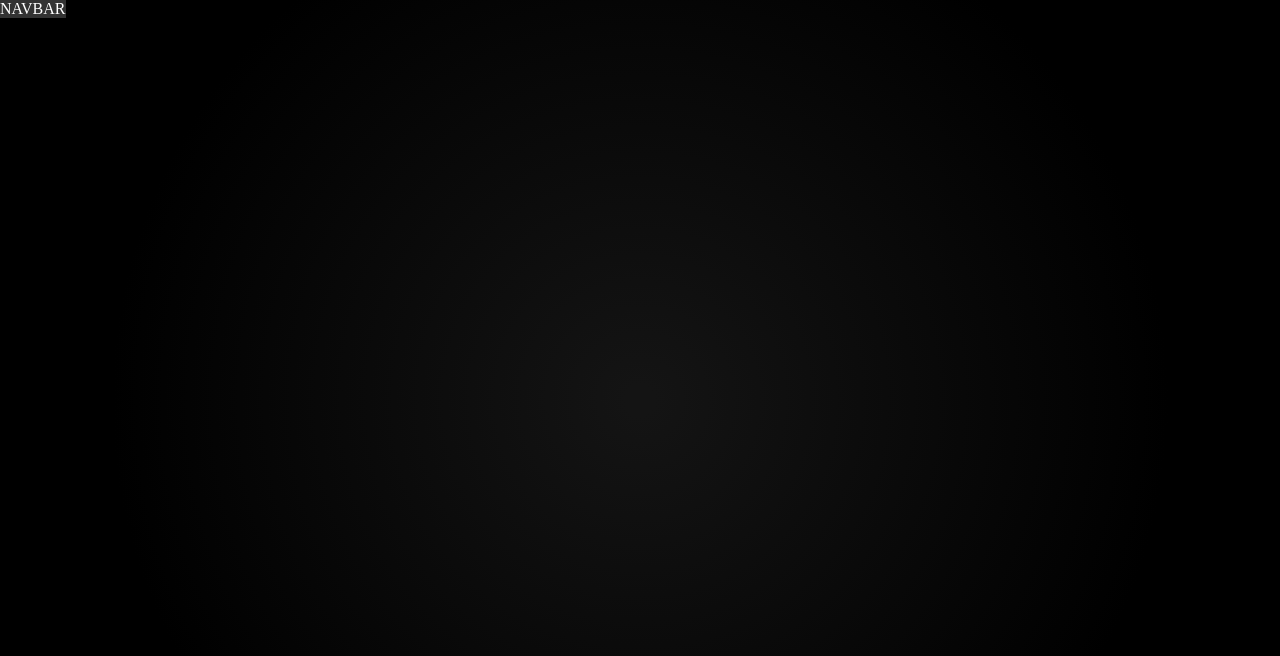
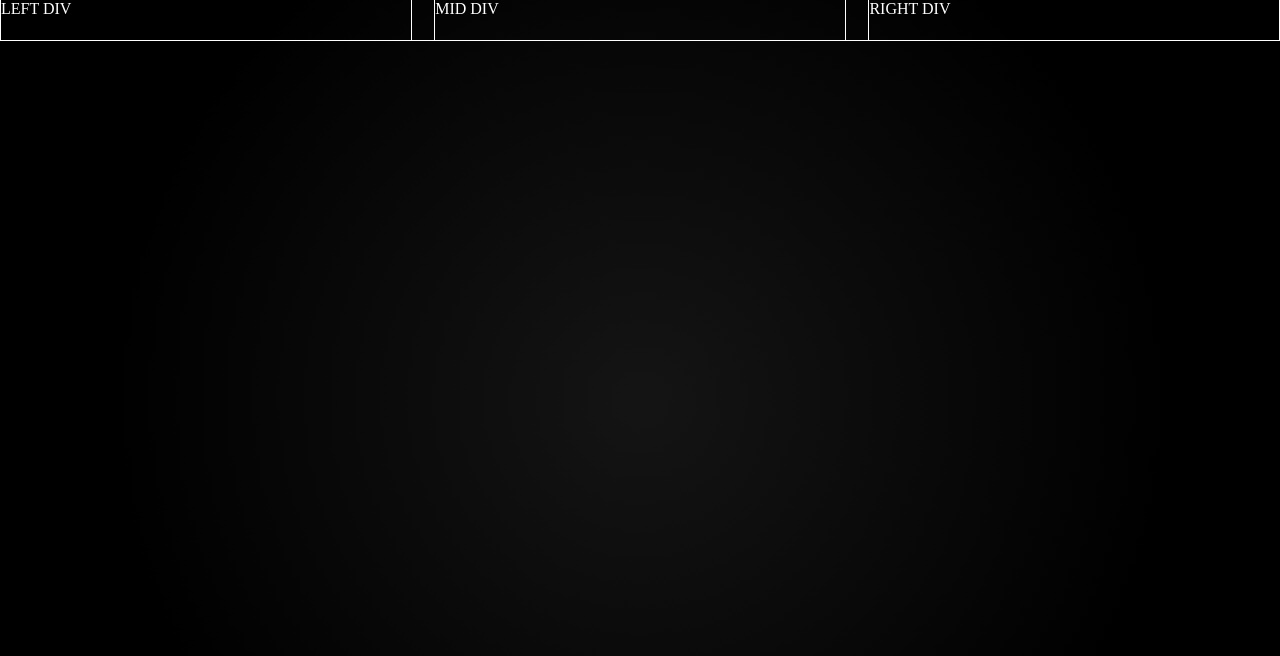
Before and after one commit to joshjones49/ticketing-system, a React (Vite) app in the folder torch-ticket-system/: page / in a window 1280 px wide. Shown: the top 656 px of the page. Built offline with nearby package versions, Linux system fonts and the light colour scheme.

Commit message:
Added divs to navbar

```diff
--- a/torch-ticket-system/src/App.css
+++ b/torch-ticket-system/src/App.css
@@ -1,3 +1,6 @@
 .App {
-  background-color: #333;
+  display: flex;
+  flex-direction: column;
+  height: 100vh;
+  width: 100vw;
 }
--- a/torch-ticket-system/src/components/Navbar/Navbar.css
+++ b/torch-ticket-system/src/components/Navbar/Navbar.css
@@ -0,0 +1,15 @@
+.navbar{
+    height: 5%;
+    width: 100vw;
+    border-bottom: 1px solid white;
+    background-color: transparent;
+    display: flex;
+    align-items: center;
+    justify-content: space-between;
+}
+
+.nav-divs{
+    border: 1px solid white;
+    height: 100%;
+    width: 32%;
+}
--- a/torch-ticket-system/src/components/Navbar/Navbar.jsx
+++ b/torch-ticket-system/src/components/Navbar/Navbar.jsx
@@ -2,8 +2,10 @@ import './Navbar.css'
 
 const Navbar = () => {
   return (
-    <div>
-      NAVBAR
+    <div className='navbar'>
+        <div className='nav-divs'>LEFT DIV</div>
+        <div className='nav-divs'>MID DIV</div>
+        <div className='nav-divs'>RIGHT DIV</div>
     </div>
   )
 }
```
